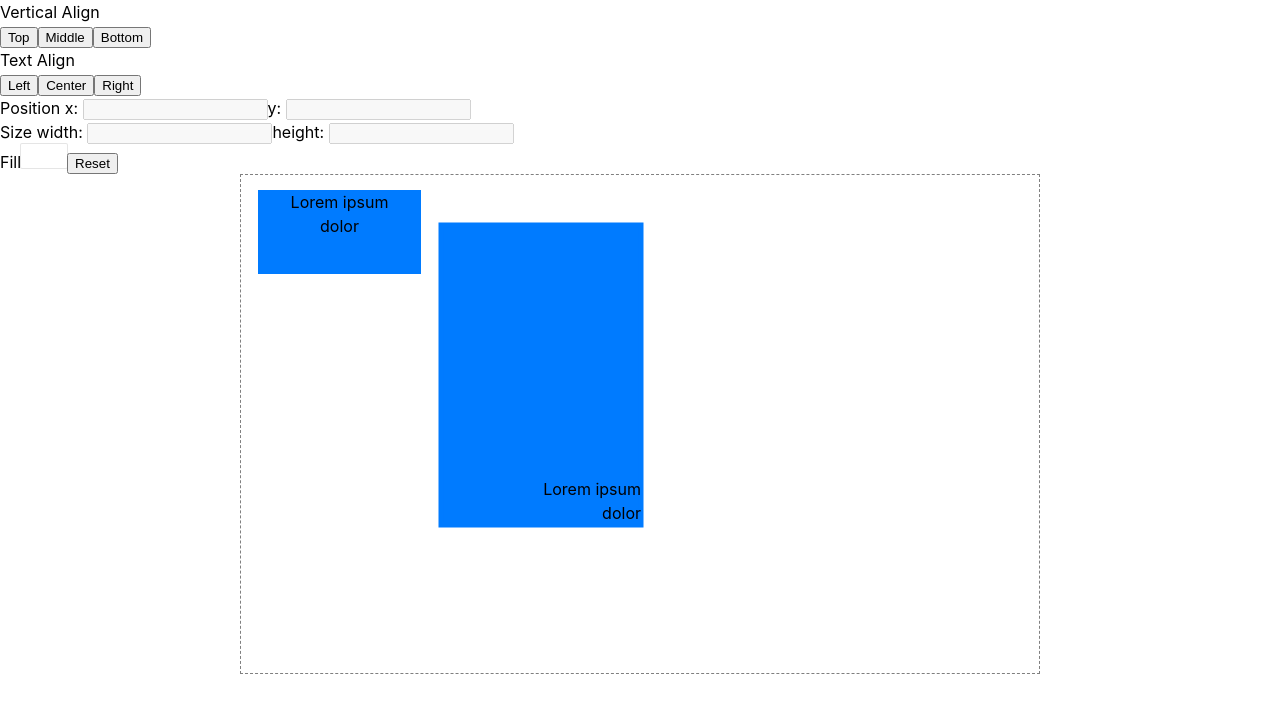
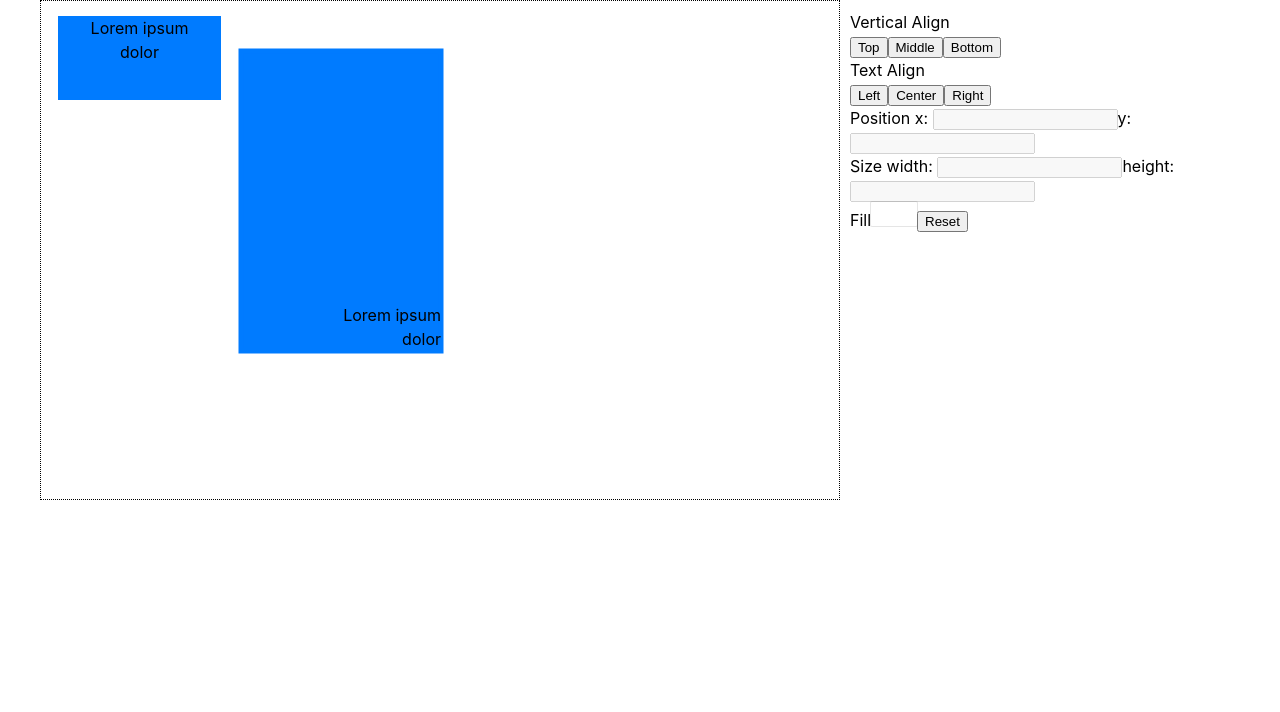
Before and after one commit to lemehovskiy/react-layout-builder, a React app: page / in a window 1280 px wide. Built offline with nearby package versions, Linux system fonts and the light colour scheme.

Commit message:
apply some styles to layout

```diff
--- a/src/containers/SvgRender.js
+++ b/src/containers/SvgRender/SvgRender.js
@@ -1,14 +1,14 @@
 import React from 'react'
 import {connect} from 'react-redux'
 import {bindActionCreators} from 'redux'
-import Vector from './Vector';
-import SelectTool from './SelectTool';
-import {getSelectToolSize, getSelectToolPosition, checkRectRectCollision} from './actions/selectTool';
-import {getObjectResizeValues} from './actions/resizeTool';
-import {getObjectRotateValue} from './actions/rootateTool.js';
-import Rectangle from './Rectangle';
-import Text from './Text';
-
+import Vector from '../Vector';
+import SelectTool from '../SelectTool';
+import {getSelectToolSize, getSelectToolPosition, checkRectRectCollision} from '../actions/selectTool';
+import {getObjectResizeValues} from '../actions/resizeTool';
+import {getObjectRotateValue} from '../actions/rootateTool.js';
+import Rectangle from '../Rectangle';
+import Text from '../Text';
+import styles from './index.module.scss';
 
 import {
     updateEditMode,
@@ -18,7 +18,7 @@ import {
     resizeObject,
     resetObjectMode,
     rotateObject
-} from '../../src/actions'
+} from '../../actions/index'
 
 class SvgRender extends React.Component {
     constructor(props) {
@@ -211,13 +211,13 @@ class SvgRender extends React.Component {
         let self = this;
 
         return (
-            <div className="container">
-                <svg className="svgRender" ref="svgRender" width='800' height='500'
+            <div className={styles.svgRender}>
+                <svg ref="svgRender" width='800' height='500'
                      onMouseMove={this.onMouseMove.bind(this)} onMouseUp={this.onMouseUp.bind(this)}
                      onMouseDown={this.onMouseDown.bind(this)}>
                     {this.props.objects.map(function (object) {
                         let vectorType = null;
-                        switch (object.type){
+                        switch (object.type) {
                             case 'rectangle': {
                                 vectorType = <Rectangle/>;
                                 break;
--- /dev/null
+++ b/src/containers/SvgRender/index.module.scss
@@ -0,0 +1,5 @@
+.svgRender {
+  svg {
+    border: 1px dotted black;
+  }
+}
--- a/src/containers/ToolPanel/index.js
+++ b/src/containers/ToolPanel/index.js
@@ -6,6 +6,8 @@ import SizePanel from './SizePanel';
 import PositionPanel from './PositionPanel';
 import FillPanel from './FillPanel/FillPanel';
 
+import styles from './index.module.scss';
+
 class ToolPanel extends React.Component {
     constructor(props) {
         super(props);
@@ -13,7 +15,7 @@ class ToolPanel extends React.Component {
 
     render() {
         return (
-            <div>
+            <div className={styles.toolPanel}>
                 <TextPanel/>
                 <PositionPanel/>
                 <SizePanel/>
--- /dev/null
+++ b/src/containers/ToolPanel/index.module.scss
@@ -0,0 +1,3 @@
+.toolPanel {
+  padding: 10px;
+}
--- a/src/containers/layoutBuilder/index.js
+++ b/src/containers/layoutBuilder/index.js
@@ -2,16 +2,18 @@ import React from 'react'
 import {push} from 'connected-react-router'
 import {bindActionCreators} from 'redux'
 import {connect} from 'react-redux'
-import SvgRender from '../SvgRender';
+import SvgRender from '../SvgRender/SvgRender';
 import ToolPanel from './../ToolPanel'
+
+import styles from './index.module.scss';
 
 class LayoutBuilder extends React.Component {
     render() {
 
         return (
-            <div>
+            <div className={styles.layoutBuilder}>
+                <SvgRender/>
                 <ToolPanel/>
-                <SvgRender/>
             </div>
         )
     }
--- /dev/null
+++ b/src/containers/layoutBuilder/index.module.scss
@@ -0,0 +1,6 @@
+.layoutBuilder {
+  max-width: 1200px;
+  margin: auto;
+
+  display: flex;
+}
--- a/src/index.css
+++ b/src/index.css
@@ -15,8 +15,8 @@ button:disabled {
   opacity: 0.5;
 }
 
-.svgRender {
-  border: 1px dashed grey;
-  margin: auto;
-  display: block;
-}
+/*.svgRender {*/
+  /*border: 1px dashed grey;*/
+  /*margin: auto;*/
+  /*display: block;*/
+/*}*/
```
